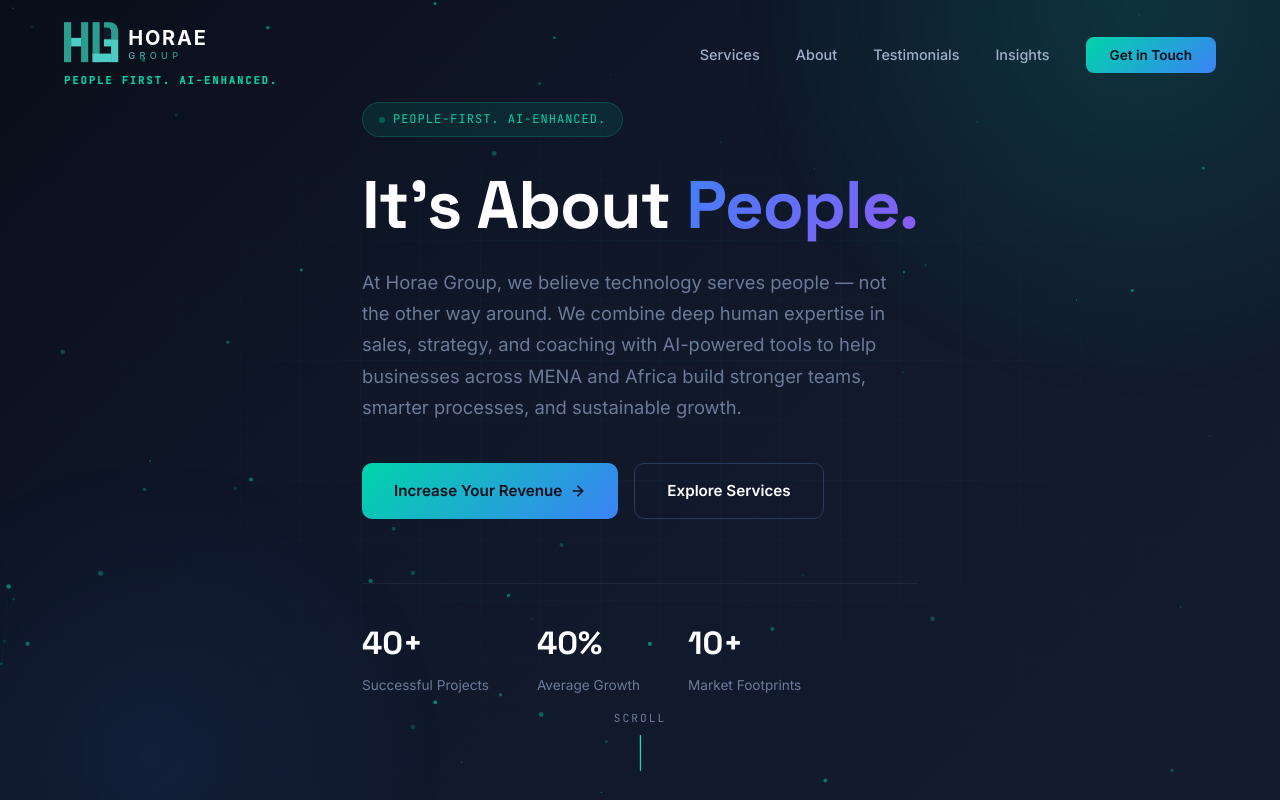
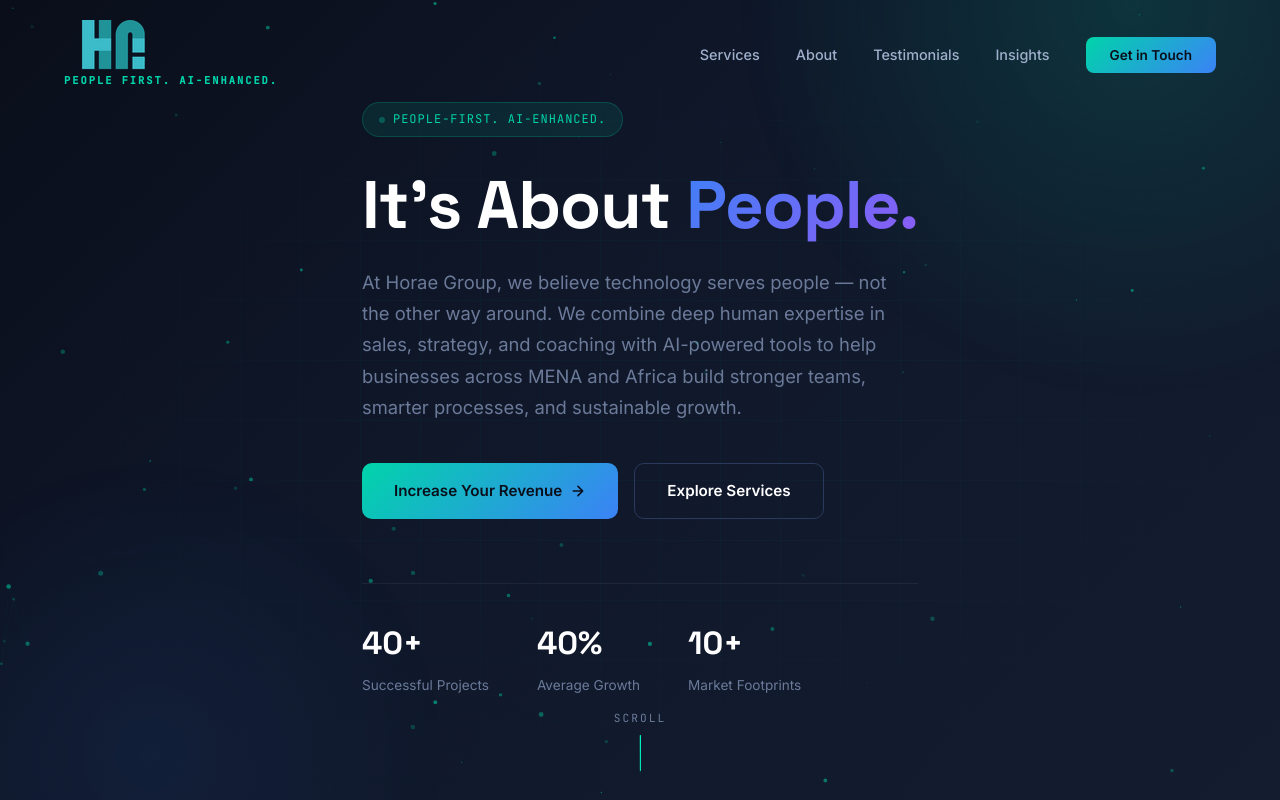
Before and after one commit to mayssa-sys/horae-group, a plain HTML site: page index.html in a window 1280 px wide. Shown: the top 800 px of the page. Drawn offline with Linux system fonts and the light colour scheme; animation ran at ten frames a second.

Commit message:
Use original HG logo (PNG) instead of SVG recreation
- Using the original Horae Group HG mark with person arch in G
- logo.png: full logo with text
- logo-nav.png: cropped HG mark for navbar
- favicon.png: HG mark as favicon
- Updated all references from SVG to PNG

```diff
--- a/index.html
+++ b/index.html
@@ -36,7 +36,7 @@
     "@type": "Organization",
     "name": "Horae Group",
     "url": "https://horae-group.com",
-    "logo": "https://horae-group.com/images/logo.svg",
+    "logo": "https://horae-group.com/images/logo.png",
     "description": "MENA & Africa-based people-first consulting firm specializing in sales management, training & coaching, digital marketing, and real estate — enhanced by AI and data-driven strategies.",
     "foundingDate": "2019",
     "areaServed": {
@@ -105,7 +105,7 @@
   <link rel="stylesheet" href="css/style.css">
 
   <!-- Favicon -->
-  <link rel="icon" type="image/svg+xml" href="images/favicon.svg">
+  <link rel="icon" type="image/png" href="images/favicon.png">
 </head>
 <body>
 
@@ -113,7 +113,7 @@
   <nav class="nav" role="navigation" aria-label="Main navigation">
     <div class="container">
       <a href="/" class="nav-logo">
-        <img src="images/logo.svg" alt="Horae Group" style="height:50px;">
+        <img src="images/logo-nav.png" alt="Horae Group" style="height:50px;">
         <span style="font-size:0.65rem;color:var(--accent);font-family:var(--font-mono);letter-spacing:2px;text-transform:uppercase;">People First. AI-Enhanced.</span>
       </a>
       <ul class="nav-links">
@@ -573,7 +573,7 @@
       <div class="footer-grid">
         <div class="footer-brand">
           <div class="nav-logo">
-            <img src="images/logo.svg" alt="Horae Group" style="height:36px;">
+            <img src="images/logo-nav.png" alt="Horae Group" style="height:36px;">
           </div>
           <p>People-first business consulting for MENA and Africa. Sales management, training & coaching, digital marketing, real estate, and events — enhanced by AI.</p>
         </div>
```
Also changed, not shown: images/favicon.png (added), images/logo-nav.png (added), images/logo-original.png (added), images/logo.png (added).
